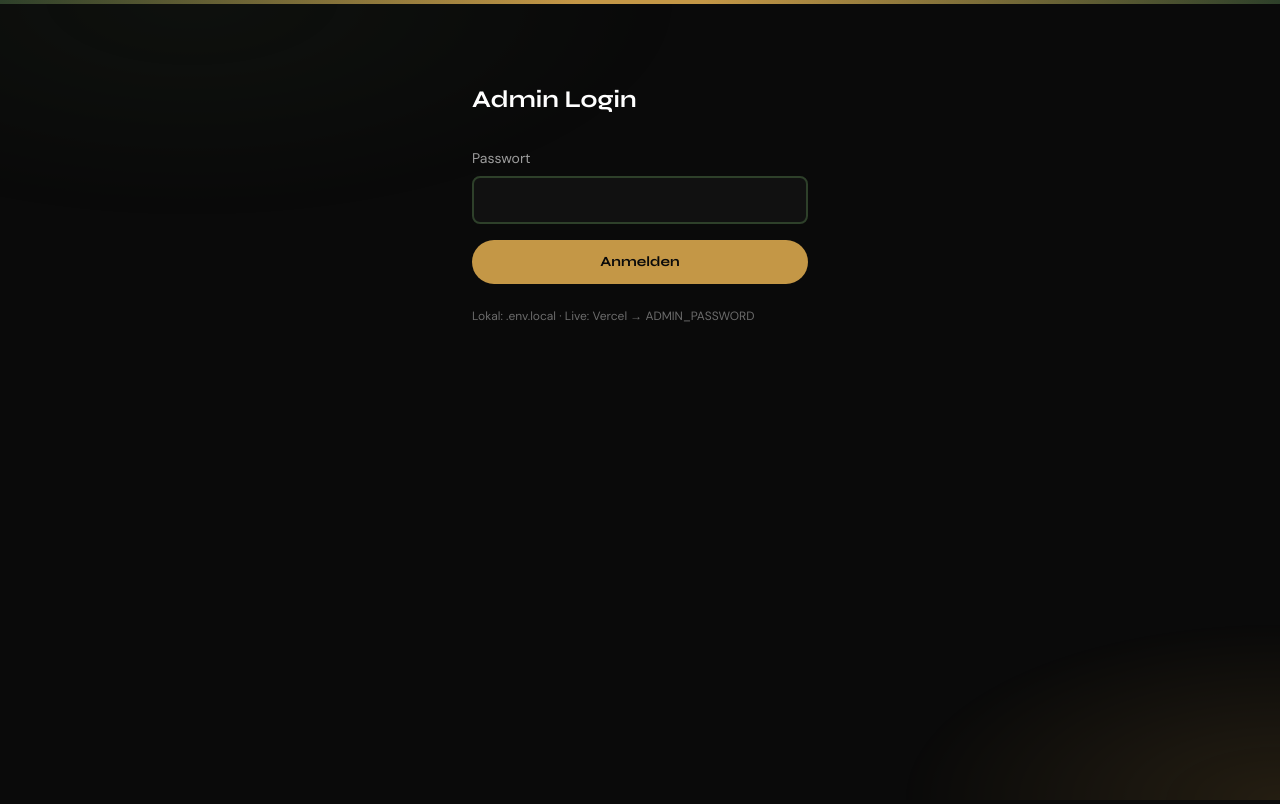
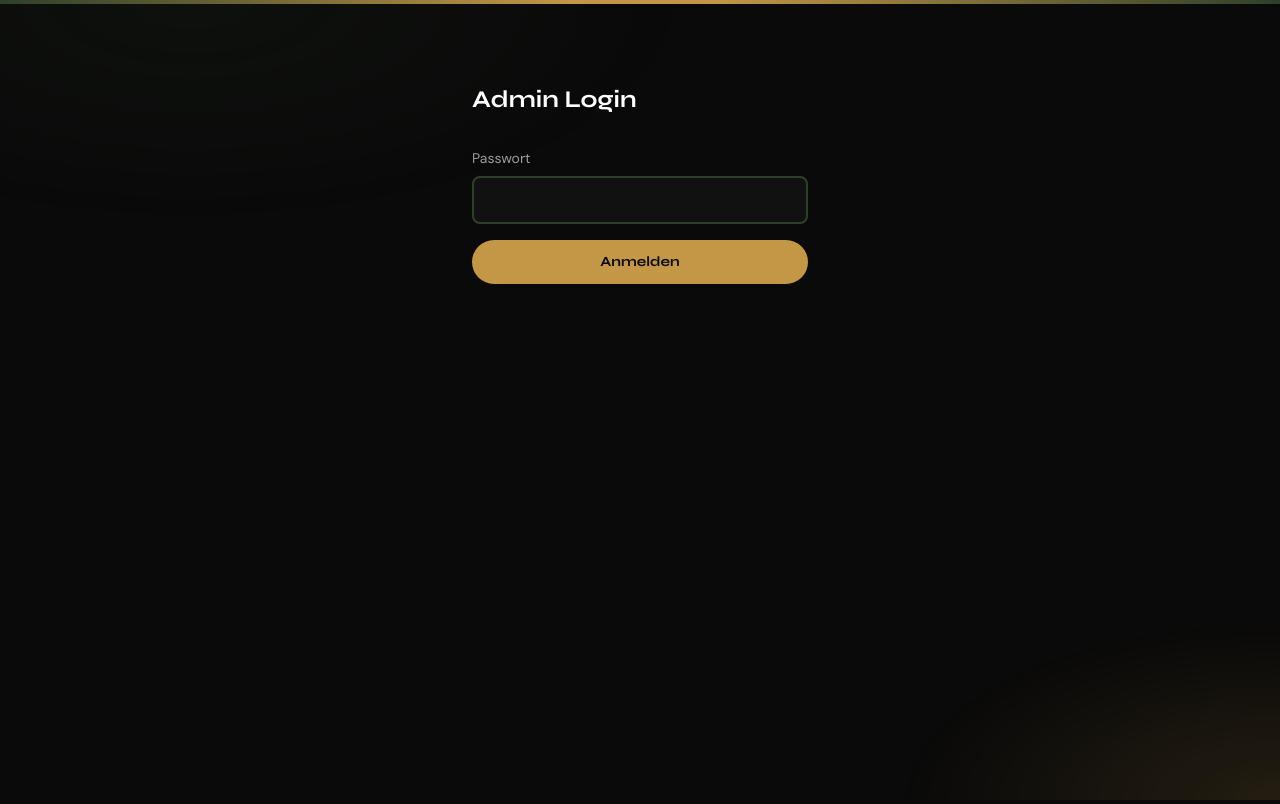
Before and after one commit to enesxunal/pastera, a Next.js app: page /admin/login in a window 1280 px wide. Built offline with nearby package versions, Linux system fonts and the light colour scheme; no server answers; the database is empty.

Commit message:
Remove internal configuration hint from Pastera admin login

```diff
--- a/src/app/admin/login/page.tsx
+++ b/src/app/admin/login/page.tsx
@@ -5,7 +5,7 @@ import { useState, type FormEvent } from "react";
 import { useI18n } from "@/components/providers/I18nProvider";
 
 export default function AdminLoginPage() {
-  const { t, locale } = useI18n();
+  const { t } = useI18n();
   const router = useRouter();
   const [password, setPassword] = useState("");
   const [err, setErr] = useState("");
@@ -53,11 +53,6 @@ export default function AdminLoginPage() {
           {t("admin.submit")}
         </button>
       </form>
-      <p className="mt-6 text-xs text-white/40">
-        {locale === "de"
-          ? "Lokal: .env.local · Live: Vercel → ADMIN_PASSWORD"
-          : "Bilgisayar: .env.local · Canlı: Vercel → ADMIN_PASSWORD"}
-      </p>
     </div>
   );
 }
```
